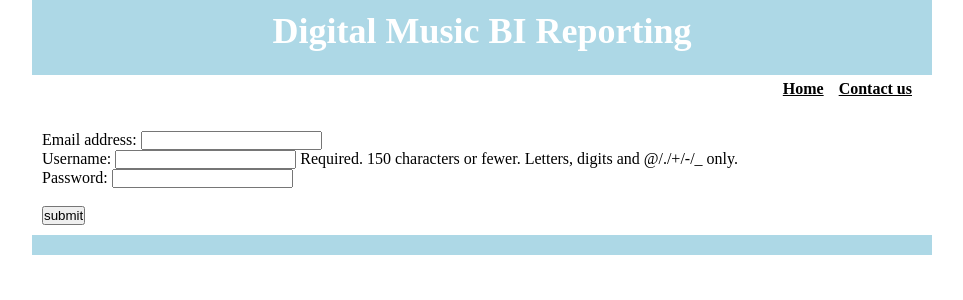
After one commit to andelgado53/dm_site, a Django app: page /reporting/register/ in a window 1280 px wide. The commit adds this page. Shown: the top 300 px of the page, without its empty margins (158-1121 px from the left). Run offline with Django 3.2, Linux system fonts and the light colour scheme; parts of the project's set-up code (start-up, migrations or seed data) failed here and were passed over.

Commit message:
login register

```diff
--- a/dmsite/reporting/forms.py
+++ b/dmsite/reporting/forms.py
@@ -1,6 +1,11 @@
 from django import forms
+from django.contrib.auth.models import User
 
-class LoginForm(forms.Form):
 
-	user_name = forms.CharField(widget=forms.TextInput())
-	password = forms.CharField(widget=forms.TextInput())
+class RegisterForm(forms.ModelForm):
+
+	password = forms.CharField(widget=forms.PasswordInput())
+
+	class Meta:
+		model = User
+		fields = ('email', 'username','password' )
--- a/dmsite/reporting/static/css.css
+++ b/dmsite/reporting/static/css.css
@@ -121,3 +121,12 @@ div.ex {
     border: 5px solid LightBlue;
     margin: 0px;
 }
+div.user {
+
+	font-size:12pt;
+	font-family:times new roman;
+	font-weight:bold;
+	font-style:italic;
+	color: White;
+	text-align: right;
+}
--- a/dmsite/reporting/templates/catalog.html
+++ b/dmsite/reporting/templates/catalog.html
@@ -5,9 +5,15 @@
 <div id="main" >
 	<a href= "#content" class="skip_link" > Skip to main content </a>
 	<div id="banner">
+		<div class="user">
+
+			{% if user_name %} Hello {{ user_name }}
+
+			{% endif %}
+		</div>
 		<div class="bannerIEPadder">
 			Digital Music BI Reporting
-			{% if user_name %} Hello {{ user_name }} {% endif %}
+
 		</div>
 	</div>
 	<div id="navigation">
--- /dev/null
+++ b/dmsite/reporting/templates/register.html
@@ -0,0 +1,19 @@
+{% extends "catalog.html" %}
+
+{% block content %}
+
+{% if errors %}
+<p><font color="Red">{{ errors }}</font></p>
+<br><br>
+{% endif %}
+
+<form method="post" action=".">
+{% csrf_token %}
+<br>
+{{ form.as_p}}
+<br/>
+
+<input type="submit" value="submit" />
+</form>
+
+{% endblock %}
--- a/dmsite/reporting/urls.py
+++ b/dmsite/reporting/urls.py
@@ -12,6 +12,7 @@ urlpatterns = patterns('',
     #url(r'^admin/', include(admin.site.urls)),
     url(r'^reporting/$', 'reporting.views.index',{'template': 'index.html'}, name = 'index'),
     url(r'^reporting/login/$', 'reporting.views.log_in', name = 'login'),
+    url(r'^reporting/register/$', 'reporting.views.register', name = 'register'),
     url(r'reporting/twitt_stream/$', 'reporting.views.twit_stream', {'template': 'twit.html'}, name = 'twit_stream'),
     url(r'^reporting/(?P<category>\w+)/$', 'reporting.views.report_request', {'template': 'report.html'}, name = 'report_request'),
     url(r'^reporting/[a-z]+_?[a-z]+/results/$', 'reporting.views.display_results', {'template': 'results.html'}, name = 'display_results'),
--- a/dmsite/reporting/views.py
+++ b/dmsite/reporting/views.py
@@ -4,7 +4,8 @@ from django.shortcuts import render_to_response, get_object_or_404, get_list_or_
 from django.db.models import get_model
 from reporting.models import Categories, Tables
 import tweet_stream
-from reporting.forms import LoginForm
+from reporting.forms import RegisterForm
+from django.contrib.auth import authenticate, login
 
 
 # Create your views here.
@@ -24,6 +25,8 @@ def index(request, template):
 	# if 'test_id' not in request.session:
 	# 	request.session['test_id'] = '123'
 	# session_data = request.session['test_id']
+	print(request.user)
+	user_name = request.user
 
 	return render(request, template, locals())
 
@@ -58,6 +61,37 @@ def twit_stream(request, template):
 
 def log_in(request):
 
-	#errors = False
-	form = LoginForm()
+	errors = False
+	if request.method == 'POST':
+		username = request.POST['username']
+		password = request.POST['password']
+		user = authenticate(username=username, password=password)
+		if user:
+			login(request, user)
+			return redirect('index')
+		else:
+			errors = True
+
+
 	return render(request, 'login.html', locals())
+
+def register(request):
+
+	form = RegisterForm()
+	if request.method == 'POST':
+		user_form = RegisterForm(data = request.POST)
+		if user_form.is_valid():
+			new_user = user_form.save()
+			new_user.set_password(new_user.password)
+			new_user.save()
+			username = request.POST['username']
+			password = request.POST['password']
+			user = authenticate(username=username, password=password)
+			login(request,user)
+
+			return redirect('index')
+		else:
+			print user_form.errors
+			errors = user_form.errors
+	else:
+		return render(request, 'register.html', locals())
```
Also changed, not shown: dmsite/reporting/templates/login.html (+8 -6 lines), dmsite/db.sqlite3, 3 other files.
